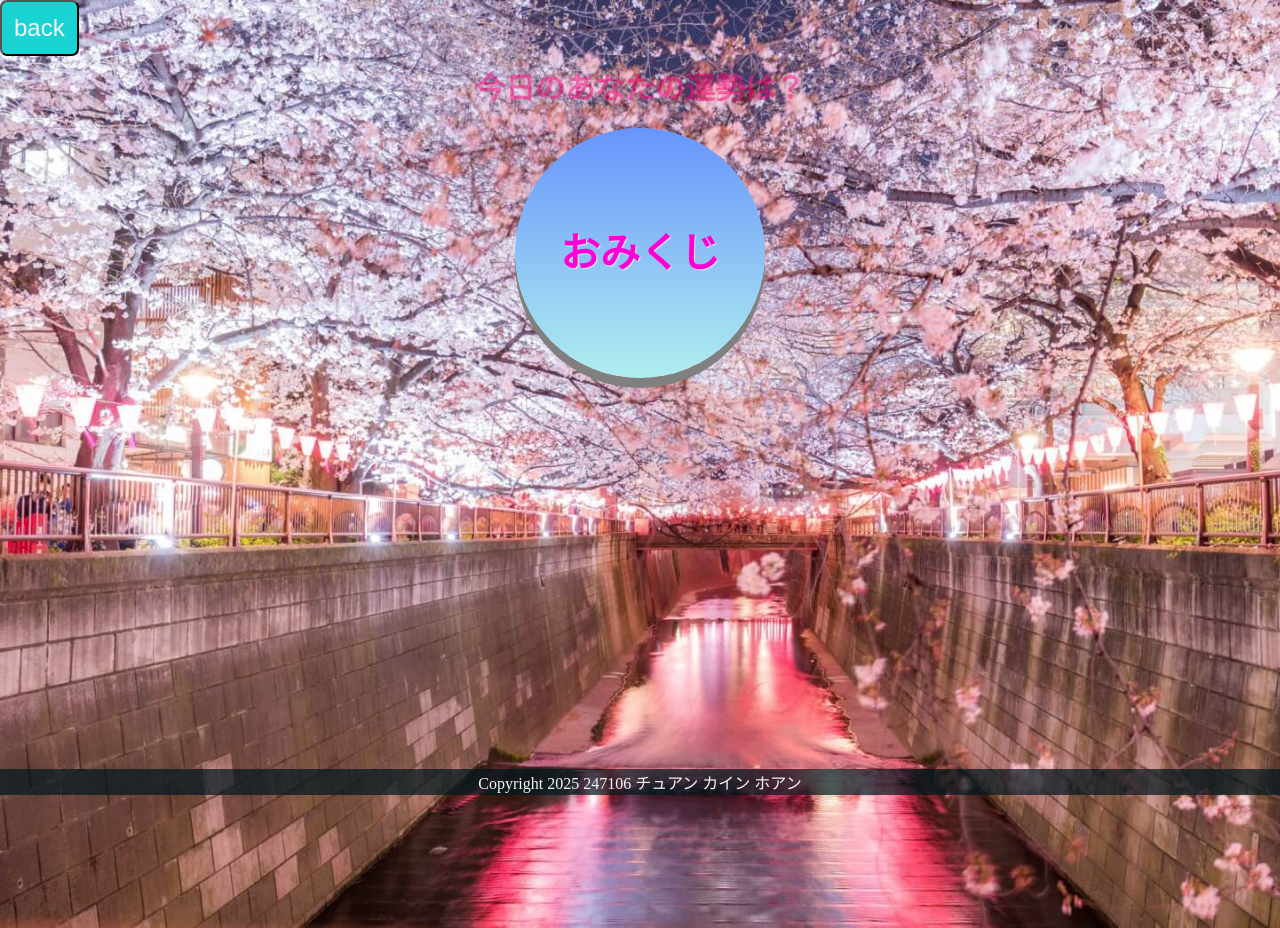
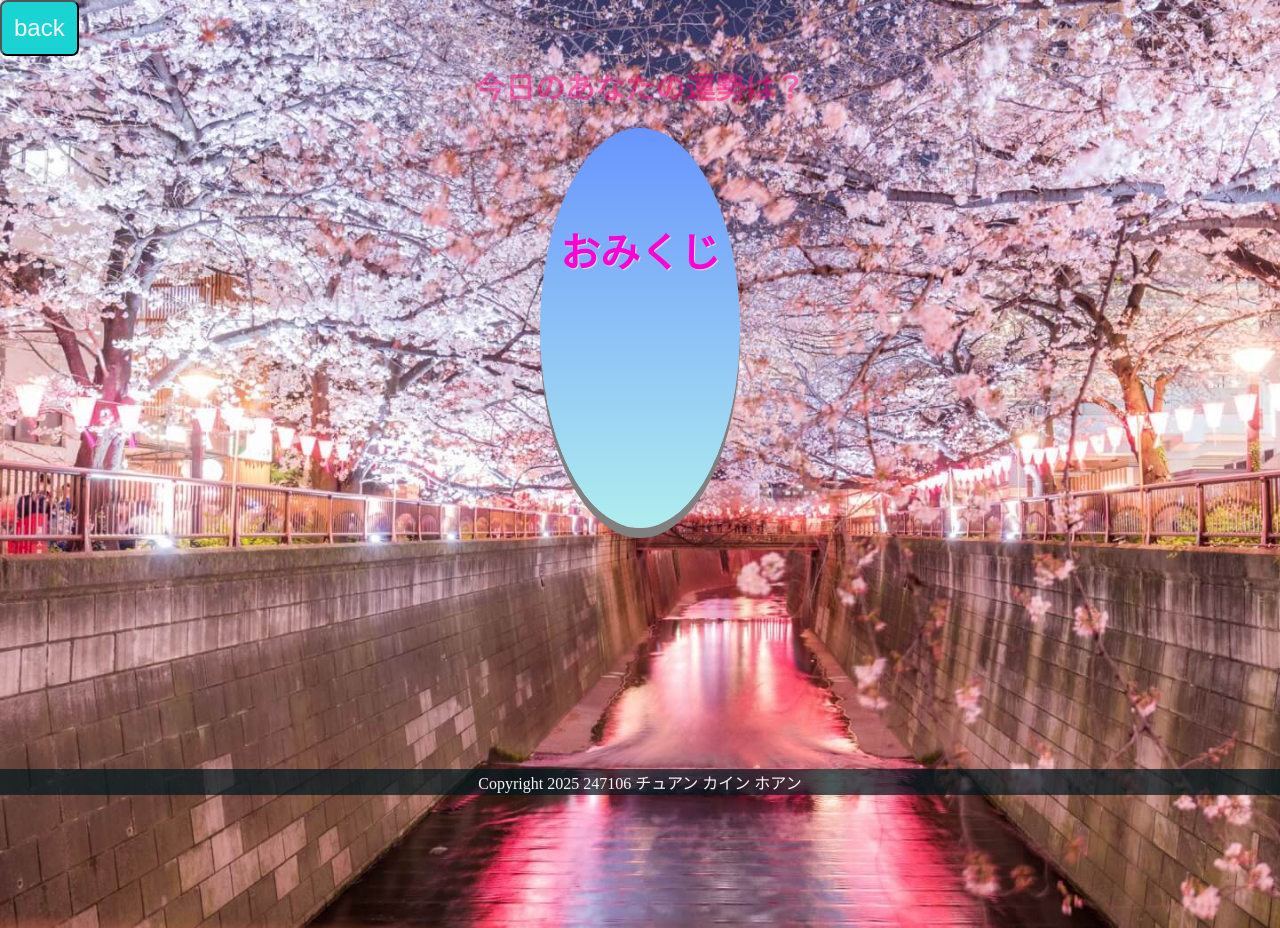
Before and after one commit to Kuns16/mobileapp, a plain HTML site: page 09_omikuji/omikujigame.html in a window 1280 px wide. Drawn offline with nearby package versions, Linux system fonts and the light colour scheme.

Commit message:
omikuji.css

```diff
--- a/09_omikuji/css/omikuji.css
+++ b/09_omikuji/css/omikuji.css
@@ -65,8 +65,8 @@ header {
 #btn1 {
     position: relative;
     margin: 20px auto;
-    width: 250px;
-    height: 250px;
+    width: 200px;
+    height: 400px;
     line-height: 250px;
     border-radius: 50%;
     color: rgb(255, 0, 212);
@@ -196,4 +196,5 @@ footer>p {
     font-size: 1.5em;
     background: rgb(26,212,212);
     cursor: pointer; /*カーソルをポインターの形　にする*/
+
 }
```
